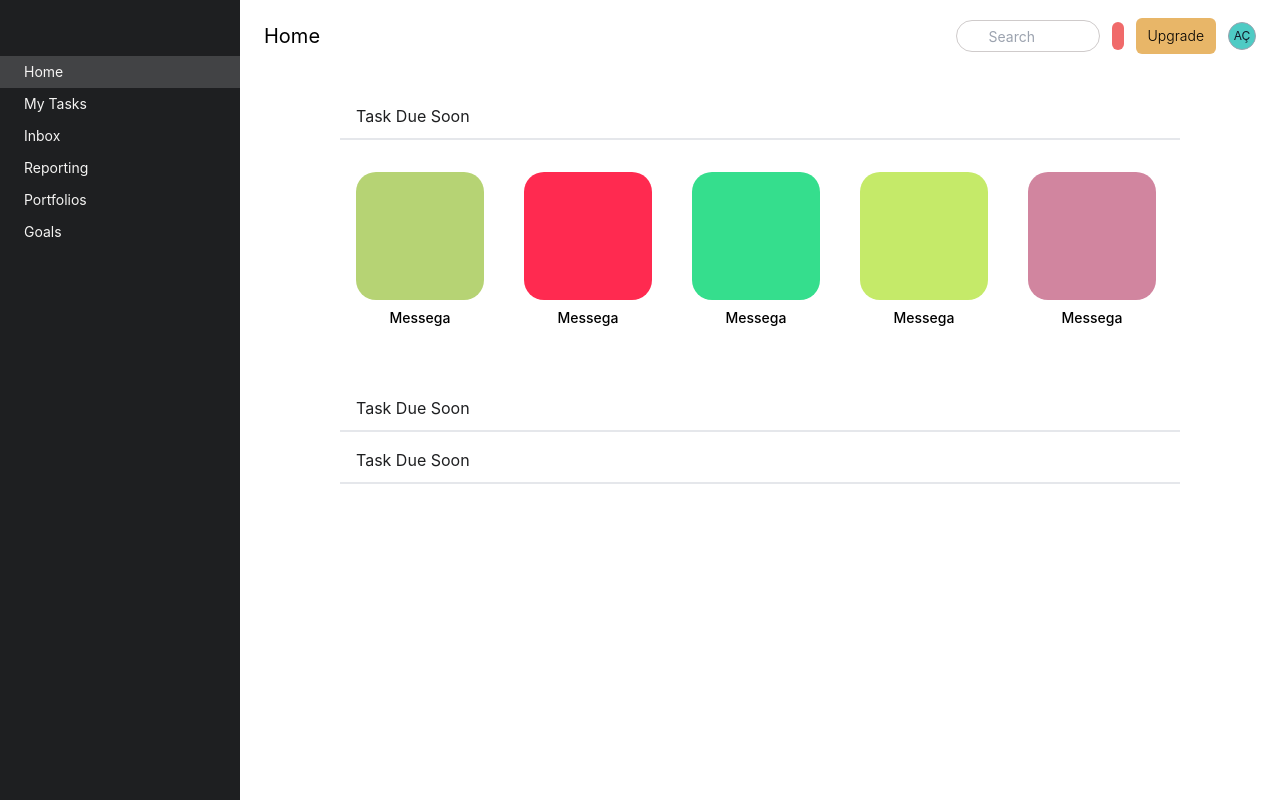
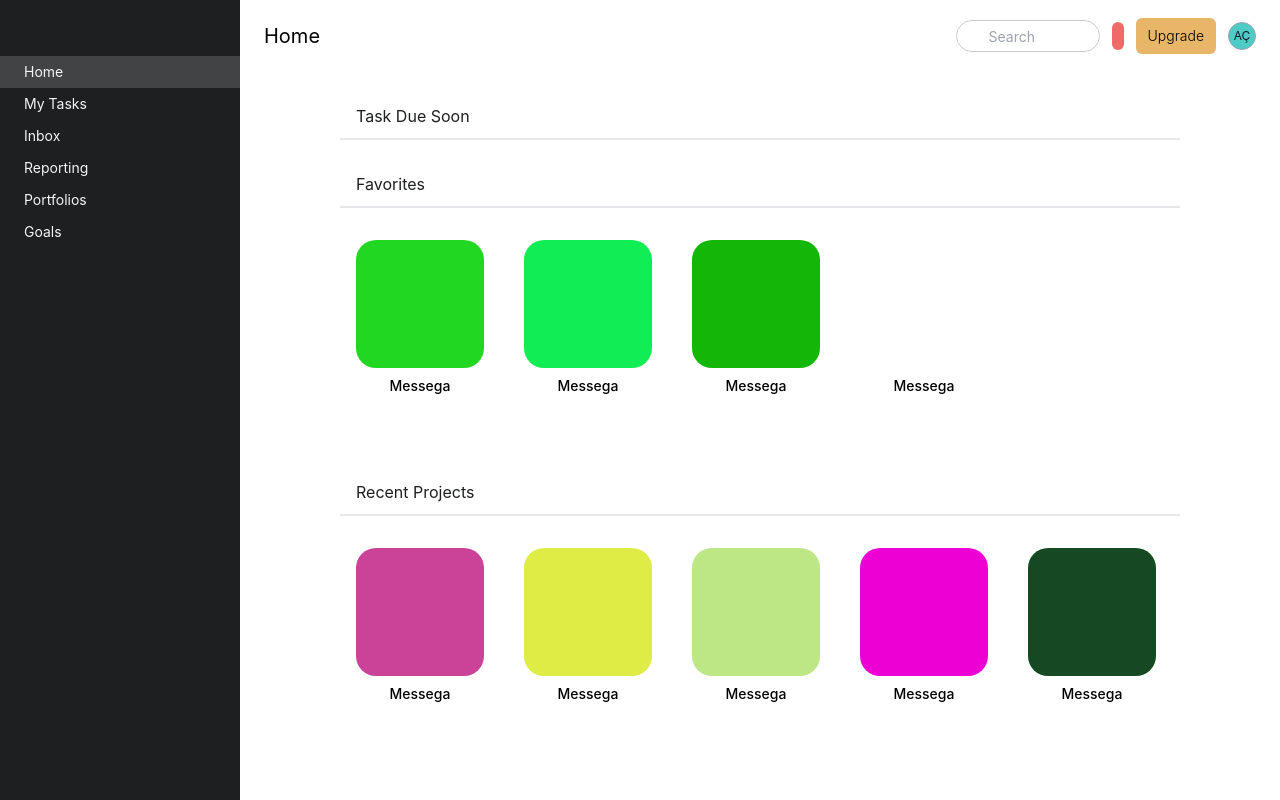
Before and after one commit to aahmetcakir/asana-clone, a Vue app: page /home in a window 1280 px wide. Built offline with nearby package versions, Linux system fonts and the light colour scheme.

Commit message:
fix sidebar position bug

```diff
--- a/src/components/Sidebar.vue
+++ b/src/components/Sidebar.vue
@@ -1,6 +1,6 @@
 <template>
   <div
-    class="bg-dark w-60 h-screen transition-all duration-500 flex-shrink-0"
+    class="bg-dark w-60 sticky top-0 h-screen transition-all duration-500 flex-shrink-0"
     :class="navDrawer ? '-ml-60' : ''"
   >
     <div class="pb-6 pt-8 px-6 flex items-center justify-between">
--- a/src/views/Home.vue
+++ b/src/views/Home.vue
@@ -1,5 +1,5 @@
 <template>
-  <div class="grid place-content-center mt-8">
+  <div class="grid place-content-center mt-8 gap-y-4">
     <section class="w-210">
       <div class="text-dark flex items-center border-b-2 pb-2.5 mb-4">
         <button
@@ -31,11 +31,11 @@
           ></icon>
         </button>
         <span @click="subSectionDrawer(1)" class="cursor-pointer"
-          >Task Due Soon</span
+          >Favorites</span
         >
       </div>
       <div class="space-x-2" :class="subSectionDraw[1] ? '' : 'hidden'">
-        <project-card v-for="i in 5" :key="i"></project-card>
+        <project-card v-for="i in 4" :key="i"></project-card>
       </div>
     </section>
     <section class="w-210">
@@ -50,7 +50,7 @@
           ></icon>
         </button>
         <span @click="subSectionDrawer(2)" class="cursor-pointer"
-          >Task Due Soon</span
+          >Recent Projects</span
         >
       </div>
       <div class="space-x-2" :class="subSectionDraw[2] ? '' : 'hidden'">
@@ -69,12 +69,12 @@ export default {
   },
   data() {
     return {
-      subSectionDraw: [true, false, false],
+      subSectionDraw: [false, true, true],
     };
   },
   methods: {
-    subSectionDrawer(n) {
-      this.$set(this.subSectionDraw, n, !this.subSectionDraw[n]);
+    subSectionDrawer(index) {
+      this.$set(this.subSectionDraw, index, !this.subSectionDraw[index]);
     },
   },
 };
```
